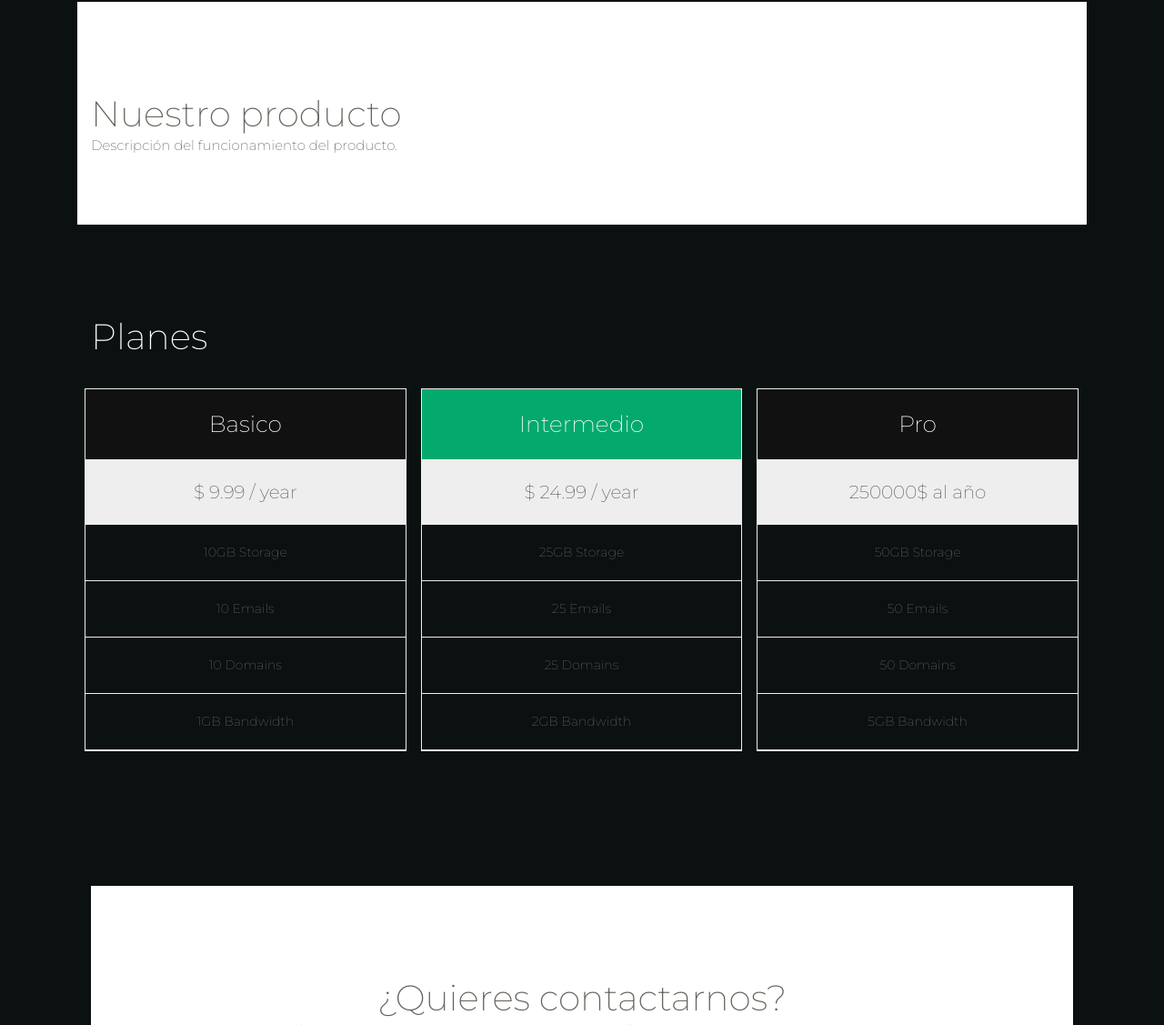
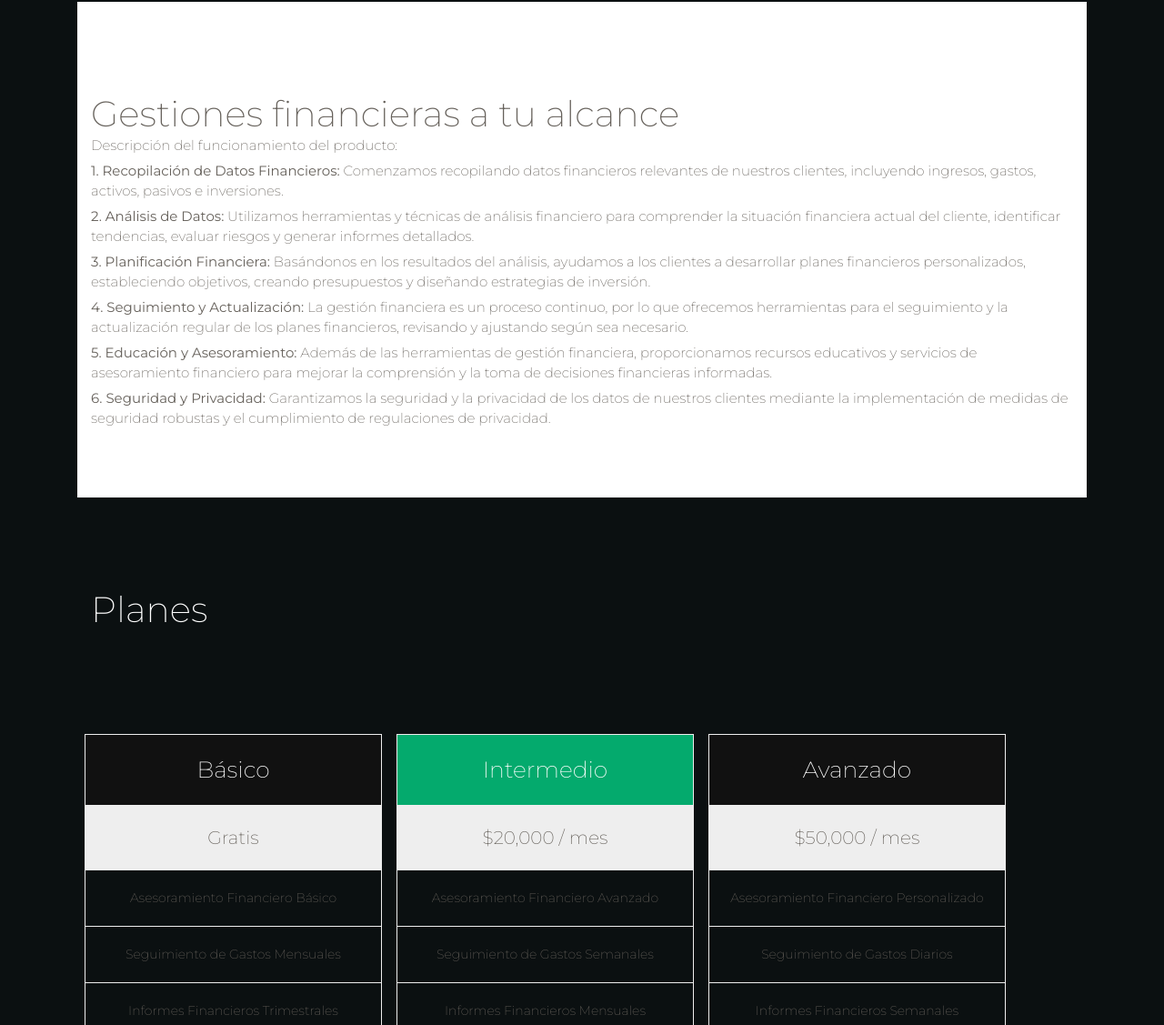
Before and after one commit to Servicio-de-gestion-financiera/ServicioDeGestionFinanciera.github.io, a website: page index.html in a window 1280 px wide. Shown: the part 1673-2800 px from the top of the page at 91% size. Drawn offline with Linux system fonts and the light colour scheme; some packages are replaced by stand-ins of ours.

Commit message:
producto y planes

```diff
--- a/index.html
+++ b/index.html
@@ -232,12 +232,25 @@ The above copyright notice and this permission notice shall be included in all c
           </div>
         </div>
       </section>
+       <!-- producto aqui ___ -->
       <section id="nuestro_producto_section" class="section section-light">
         <div class="container">
           <div class="title-black">
-            <h2>Nuestro producto</h2>
+            <h2>Gestiones financieras a tu alcance</h2>
           </div>
-          <p>Descripción del funcionamiento del producto.</p>
+          <p>Descripción del funcionamiento del producto:</p>
+
+          <p><strong>1. Recopilación de Datos Financieros:</strong> Comenzamos recopilando datos financieros relevantes de nuestros clientes, incluyendo ingresos, gastos, activos, pasivos e inversiones.</p>
+
+          <p><strong>2. Análisis de Datos:</strong> Utilizamos herramientas y técnicas de análisis financiero para comprender la situación financiera actual del cliente, identificar tendencias, evaluar riesgos y generar informes detallados.</p>
+
+          <p><strong>3. Planificación Financiera:</strong> Basándonos en los resultados del análisis, ayudamos a los clientes a desarrollar planes financieros personalizados, estableciendo objetivos, creando presupuestos y diseñando estrategias de inversión.</p>
+
+          <p><strong>4. Seguimiento y Actualización:</strong> La gestión financiera es un proceso continuo, por lo que ofrecemos herramientas para el seguimiento y la actualización regular de los planes financieros, revisando y ajustando según sea necesario.</p>
+
+          <p><strong>5. Educación y Asesoramiento:</strong> Además de las herramientas de gestión financiera, proporcionamos recursos educativos y servicios de asesoramiento financiero para mejorar la comprensión y la toma de decisiones financieras informadas.</p>
+
+          <p><strong>6. Seguridad y Privacidad:</strong> Garantizamos la seguridad y la privacidad de los datos de nuestros clientes mediante la implementación de medidas de seguridad robustas y el cumplimiento de regulaciones de privacidad.</p>
           <!-- Aquí puedes agregar ilustraciones, sliders, o galería fotográfica. -->
         </div>
       </section>
@@ -248,38 +261,43 @@ The above copyright notice and this permission notice shall be included in all c
           </div>
           <div class="row">
             <!-- Aquí puedes detallar los planes (básico, standard, premium) con sus capacidades, tamaños, etc. -->
+            <div class="pricing-plans">
+              <!-- Plan Gratis -->
               <div class="columns">
                 <ul class="price">
-                <li class="header">Basico</li>
-                <li class="grey">$ 9.99 / year</li>
-                <li>10GB Storage</li>
-                <li>10 Emails</li>
-                <li>10 Domains</li>
-                <li>1GB Bandwidth</li>
+                  <li class="header">Básico</li>
+                  <li class="grey">Gratis</li>
+                  <li>Asesoramiento Financiero Básico</li>
+                  <li>Seguimiento de Gastos Mensuales</li>
+                  <li>Informes Financieros Trimestrales</li>
+                  <li>Soporte por Correo Electrónico</li>
                 </ul>
               </div>
 
+              <!-- Plan Estándar -->
               <div class="columns">
                 <ul class="price">
                   <li class="header" style="background-color:#04AA6D">Intermedio</li>
-                <li class="grey">$ 24.99 / year</li>
-                <li>25GB Storage</li>
-                <li>25 Emails</li>
-                <li>25 Domains</li>
-                <li>2GB Bandwidth</li>
+                  <li class="grey">$20,000 / mes</li>
+                  <li>Asesoramiento Financiero Avanzado</li>
+                  <li>Seguimiento de Gastos Semanales</li>
+                  <li>Informes Financieros Mensuales</li>
+                  <li>Soporte por Correo Electrónico y Teléfono</li>
                 </ul>
               </div>
 
+              <!-- Plan Premium -->
               <div class="columns">
                 <ul class="price">
-                <li class="header">Pro</li>
-                <li class="grey">250000$ al año</li>
-                <li>50GB Storage</li>
-                <li>50 Emails</li>
-                <li>50 Domains</li>
-                <li>5GB Bandwidth</li>
+                  <li class="header">Avanzado</li>
+                  <li class="grey">$50,000 / mes</li>
+                  <li>Asesoramiento Financiero Personalizado</li>
+                  <li>Seguimiento de Gastos Diarios</li>
+                  <li>Informes Financieros Semanales</li>
+                  <li>Soporte Prioritario 24/7</li>
+                  <li>Acceso a Seminarios Financieros Exclusivos</li>
+                  <li>Descuentos Especiales en Servicios Relacionados</li>
                 </ul>
-            </div>
               </div>
             </div>
       </section>
```
Lines whose indentation alone changed are shown as unchanged.
